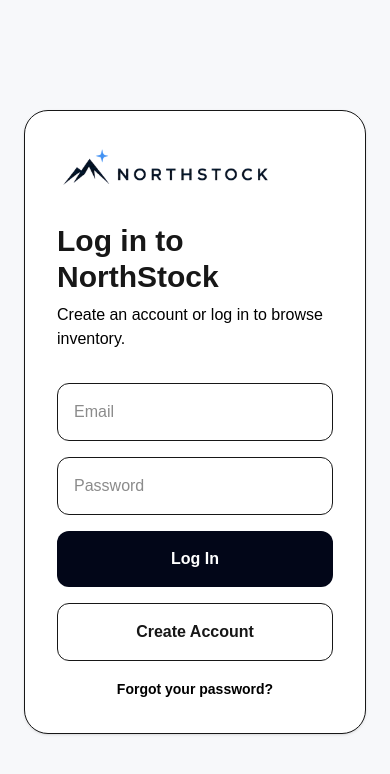
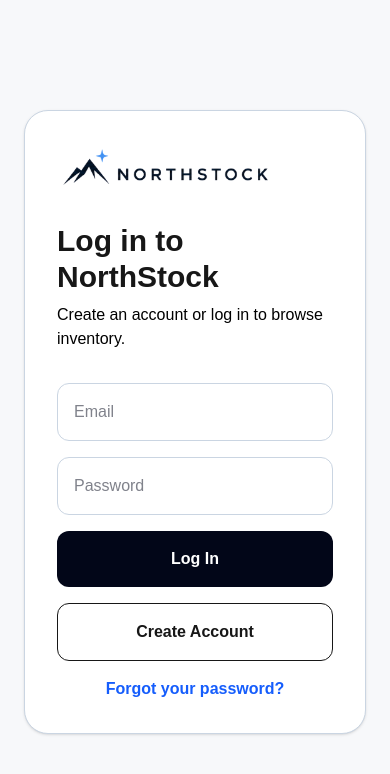
Before and after one commit to brendandforster-glitch/northstock, a Next.js app: page /login in a window 390 px wide. Shown: the top 774 px of the page. Built offline with nearby package versions, Linux system fonts and the light colour scheme; no server answers.

Commit message:
Improve mobile login readability

```diff
--- a/app/login/page.tsx
+++ b/app/login/page.tsx
@@ -24,8 +24,8 @@ export default function LoginPage() {
   }
 
   return (
-    <main className="min-h-screen bg-[#f7f8fa] flex items-center justify-center px-6">
-      <div className="w-full max-w-md rounded-3xl border bg-white p-8 shadow-sm">
+    <main className="min-h-screen bg-[#f7f8fa] flex items-center justify-center px-6 py-10">
+      <div className="w-full max-w-md rounded-3xl border border-slate-300 bg-white p-8 shadow-sm">
         <a href="/">
           <img
             src="/northstock-logo.png"
@@ -41,8 +41,8 @@ export default function LoginPage() {
 
         <div className="mt-8 space-y-4">
           <input
-            value={email}
-            className="w-full rounded-xl border p-4"
+  value={email}
+  className="w-full rounded-xl border border-slate-300 p-4 text-base text-slate-950"
             placeholder="Email"
             type="email"
             onChange={(e) => setEmail(e.target.value)}
@@ -50,7 +50,7 @@ export default function LoginPage() {
 
           <input
             value={password}
-            className="w-full rounded-xl border p-4"
+            className="w-full rounded-xl border border-slate-300 p-4 text-base text-slate-950"
             placeholder="Password"
             type="password"
             onChange={(e) => setPassword(e.target.value)}
@@ -73,7 +73,7 @@ export default function LoginPage() {
           <div className="text-center">
             <a
               href="/forgot-password"
-              className="text-sm font-semibold text-black"
+              className="text-base font-semibold text-blue-600"
             >
               Forgot your password?
             </a>
```
